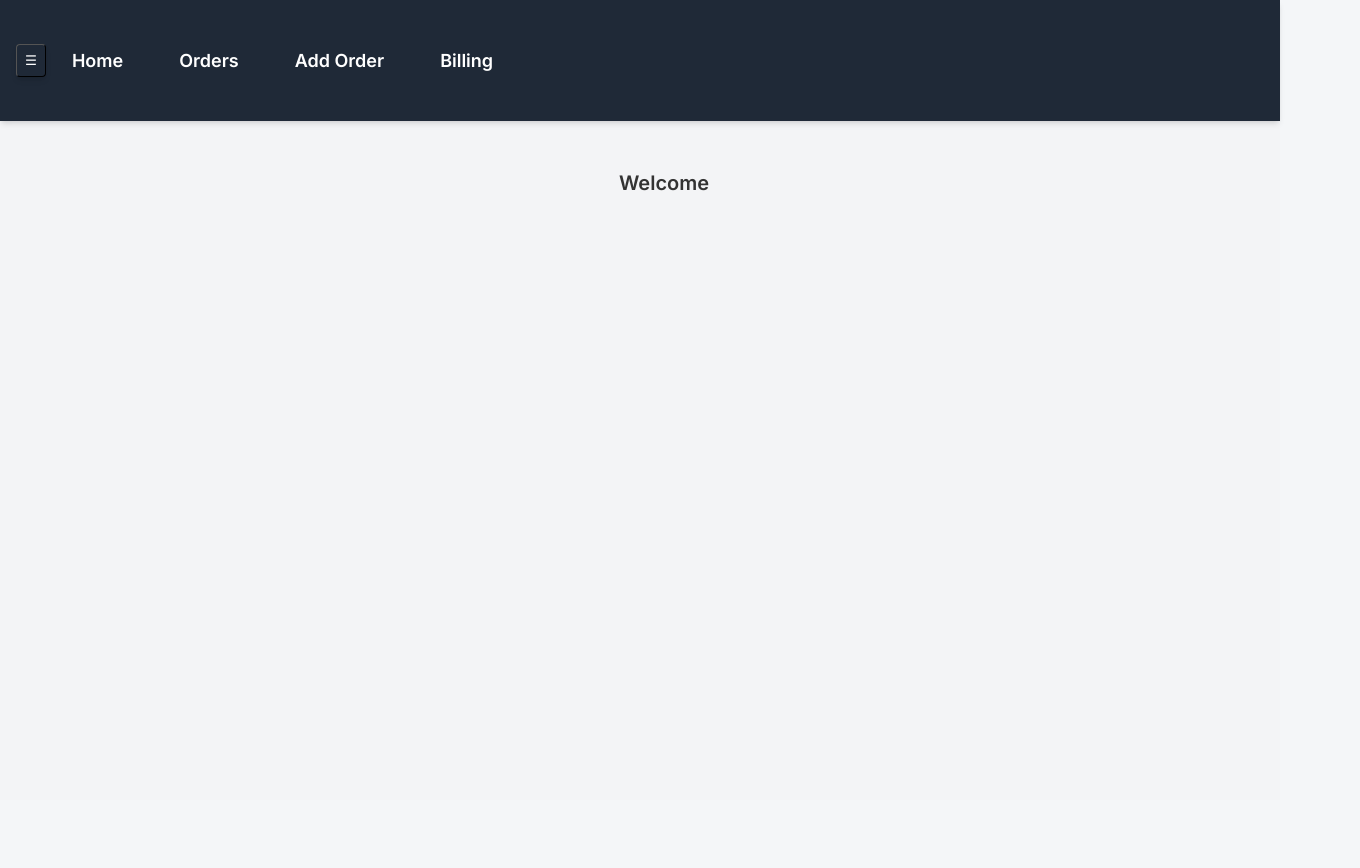
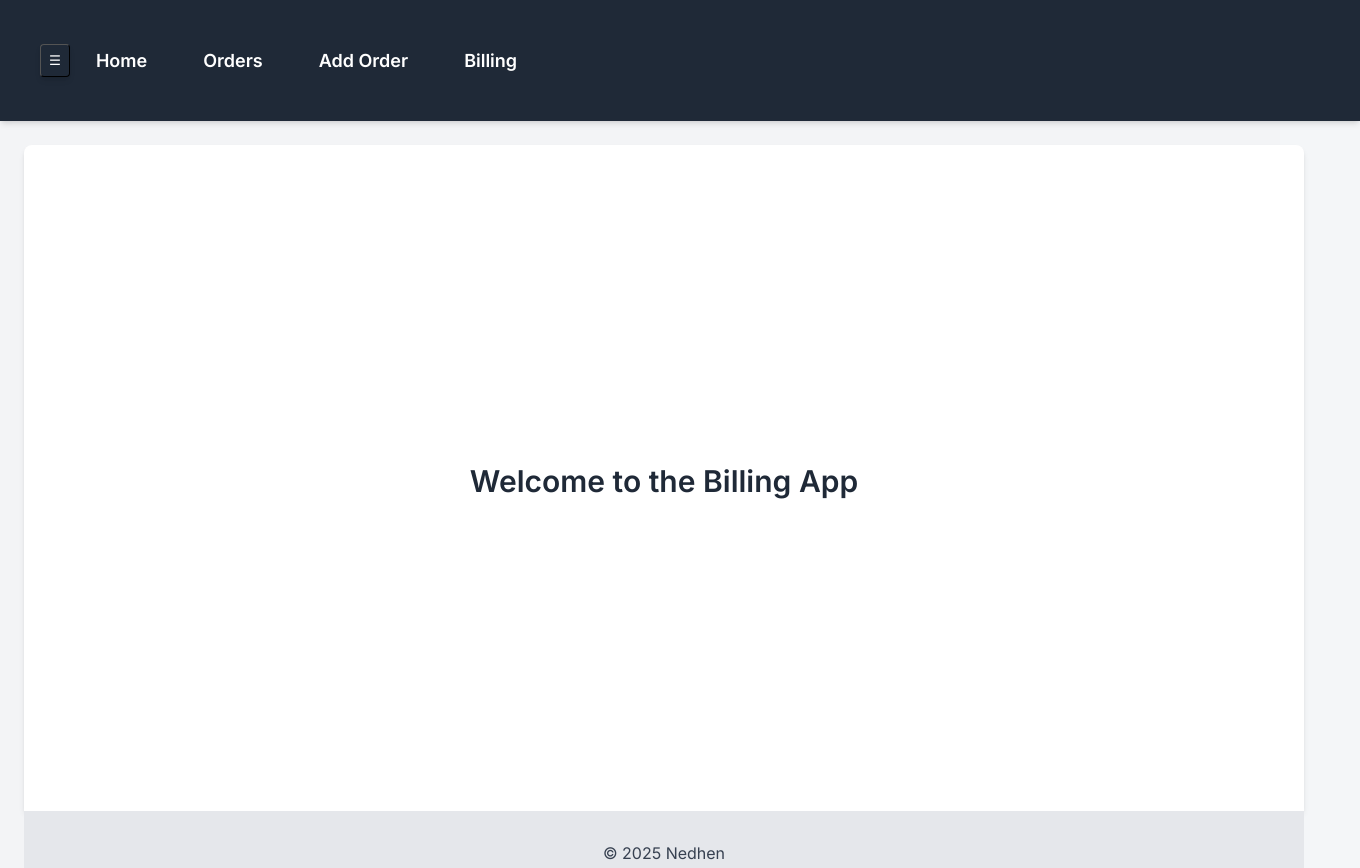
Before and after one commit to nedheng/mern-billing-app, a React (Create React App) app in the folder frontend/: page / in a window 1280 px wide. Shown: the top 868 px of the page, 1360 px wide, since content can reach past the window. Before the commit the page ends 800 px from the top, so only its background shows below. Built offline with nearby package versions, Linux system fonts and the light colour scheme; no server answers.

Commit message:
added home

```diff
--- a/frontend/src/App.css
+++ b/frontend/src/App.css
@@ -8,40 +8,10 @@ body {
   color: #333;
   margin: 0;
   padding: 0;
+  box-sizing: border-box;
 }
 
-/* Sidebar */
-/* .sidebar {
-  background: #2C3E50;
-  padding: 10px;
-  width: 200px;
-  height: 100vh;
-}
 
-.sidebar ul {
-  list-style: none;
-  padding: 0;
-}
-
-.sidebar ul li {
-  padding: 10px;
-  transition: background-color 0.3s, transform 0.2s;
-  border-radius: 5px;
-}
-
-.sidebar ul li a {
-  text-decoration: none;
-  color: #ffffff;
-  display: block;
-  padding: 8px 12px;
-  border-radius: 5px;
-  font-weight: 500;
-}
-
-.sidebar ul li:hover {
-  background: #475a78;
-  transform: translateX(5px);
-} */
 
 /* Navbar */
 .navbar {
--- a/frontend/src/App.js
+++ b/frontend/src/App.js
@@ -8,6 +8,7 @@ import AddShop from "./components/AddShop";
 import FruitList from "./components/FruitList";
 import AddFruit from "./components/AddFruit";
 import BillingSystem from "./components/BillingSystem";
+import Home from "./components/Home";
 import { ToastContainer } from "react-toastify";
 import "react-toastify/dist/ReactToastify.css";
 
@@ -24,9 +25,10 @@ function App() {
           <Sidebar isOpen={isOpen} toggleSidebar={toggleSidebar} />
 
           {/* Main content area */}
-          <div className="flex-1 min-h-screen bg-gray-100">
+          <div className=" min-h-screen bg-gray-100 ">
             {/* Navbar */}
-            <nav className="bg-gray-800 p-4 shadow-md flex items-center justify-start min-w-screen">
+            <div className="w-screen">
+            <nav className="w-full bg-gray-800 p-4 px-10 shadow-md flex items-center justify-start ">
               {/* Sidebar Toggle Button Inside Navbar */}
               <button
                 className="border bg-gray-800 text-white p-2 rounded shadow-md hover:bg-gray-700 focus:outline-none focus:ring-2 focus:ring-gray-500"
@@ -53,11 +55,12 @@ function App() {
                 ))}
               </ul>
             </nav>
+            </div>
 
             {/* Main Content */}
             <div className="container mx-auto p-6">
               <Routes>
-                <Route path="/" element={<h2 className="text-center text-xl font-bold mt-6">Welcome</h2>} />
+                <Route path="/" element={<Home/>} />
                 <Route path="/orders" element={<OrderTable />} />
                 <Route path="/add-order" element={<AddOrderForm />} />
                 <Route path="/shops" element={<ShopList />} />
--- a/frontend/src/components/AddFruit.js
+++ b/frontend/src/components/AddFruit.js
@@ -27,7 +27,7 @@ const AddFruit = () => {
 
   return (
     <div className="flex items-center justify-center bg-gray-100 py-20">
-      <div className="bg-white p-6 rounded-lg shadow-md w-96">
+      <div className="bg-white p-6 rounded-lg shadow-md w-80">
         <h2 className="text-2xl font-semibold text-center mb-4">Add a New Fruit</h2>
         <form onSubmit={handleSubmit} className="flex flex-col space-y-4">
           <input
--- a/frontend/src/components/AddOrderForm.js
+++ b/frontend/src/components/AddOrderForm.js
@@ -67,8 +67,8 @@ const AddOrderForm = ({ refreshOrders }) => {
   };
 
   return (
-    <div className="flex items-center justify-center">
-      <div className="bg-white p-6 rounded-lg shadow-md w-96">
+    <div className="flex items-center justify-center ">
+      <div className="bg-white p-6 rounded-lg shadow-md w-80">
         <h2 className="text-2xl font-bold mb-4 text-center">Add New Order</h2>
         <form onSubmit={handleSubmit}>
           <label className=" text-lg font-semibold block text-gray-700 mb-2">Shop:</label>
--- a/frontend/src/components/AddShop.js
+++ b/frontend/src/components/AddShop.js
@@ -27,7 +27,7 @@ const AddShop = () => {
 
     return (
         <div className="flex items-center justify-center bg-gray-100 py-20">
-            <div className="bg-white p-6 rounded-lg shadow-md w-96">
+            <div className="bg-white p-6 rounded-lg shadow-md w-80">
                 <h2 className="text-2xl font-semibold text-center mb-4">Add a New Shop</h2>
                 <form onSubmit={handleSubmit} className="flex flex-col space-y-4">
                     <input
--- a/frontend/src/components/BillingSystem.js
+++ b/frontend/src/components/BillingSystem.js
@@ -170,8 +170,8 @@ const Billing = () => {
   if (error) return <p style={{ color: "red" }}>{error}</p>;
 
   return (
-    <div className="p-6 bg-gray-100 min-h-screen ">
-      <h2 className="text-2xl font-bold mb-10 ">Billing System</h2>
+    <div className="p-6 bg-gray-100 min-h-screen bg-white shadow-md rounded-lg ">
+      <h2 className="text-2xl font-bold mb-8">Billing System</h2>
 
       <div className="mb-4 flex items-center space-x-4">
         <label className="font-semibold">Select Date:</label>
--- /dev/null
+++ b/frontend/src/components/Home.js
@@ -0,0 +1,19 @@
+import React from "react";
+
+const Home = () => {
+  return (
+    <div className="flex flex-col justify-between h-[750px]">
+      {/* Welcome Message */}
+      <div className=" flex-grow flex items-center justify-center bg-white p-20 rounded-lg rounded-b-none shadow-md">
+        <h1 className="text-3xl font-bold">Welcome to the Billing App</h1>
+      </div>
+
+      {/* Footer */}
+      <footer className="text-center p-4 bg-gray-200 bb-20">
+        <p className="text-gray-700">&copy; 2025 Nedhen</p>
+      </footer>
+    </div>
+  );
+};
+
+export default Home;
--- a/frontend/src/components/OrderTable.js
+++ b/frontend/src/components/OrderTable.js
@@ -108,7 +108,8 @@ const OrderCards = () => {
     const dailyFruitSummary = getDailyFruitSummary();
 
     return (
-        <div style={{ padding: "20px" }}>
+
+        <div className="bg-white shadow-md rounded-lg p-6">
             <h2 className="text-3xl font-bold ">Orders List</h2>
 
             {/* Date Selector */}
```
